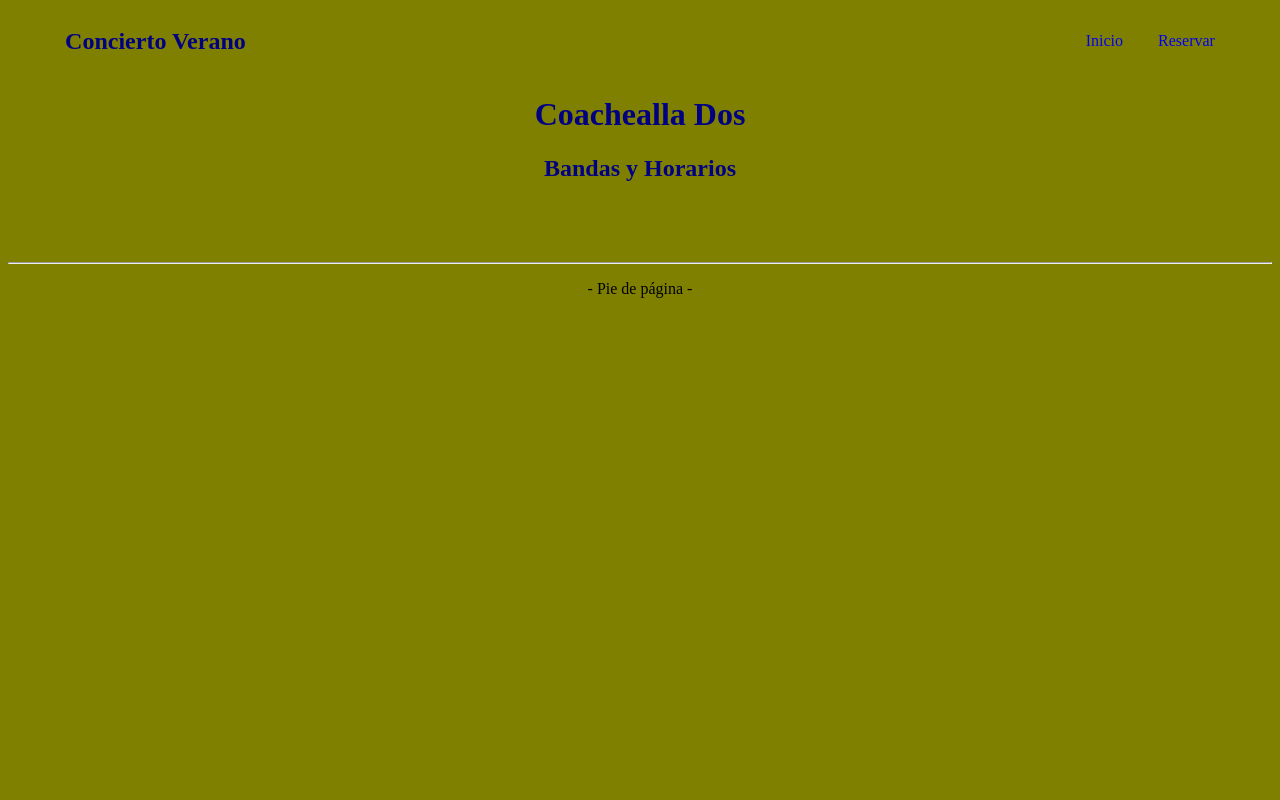
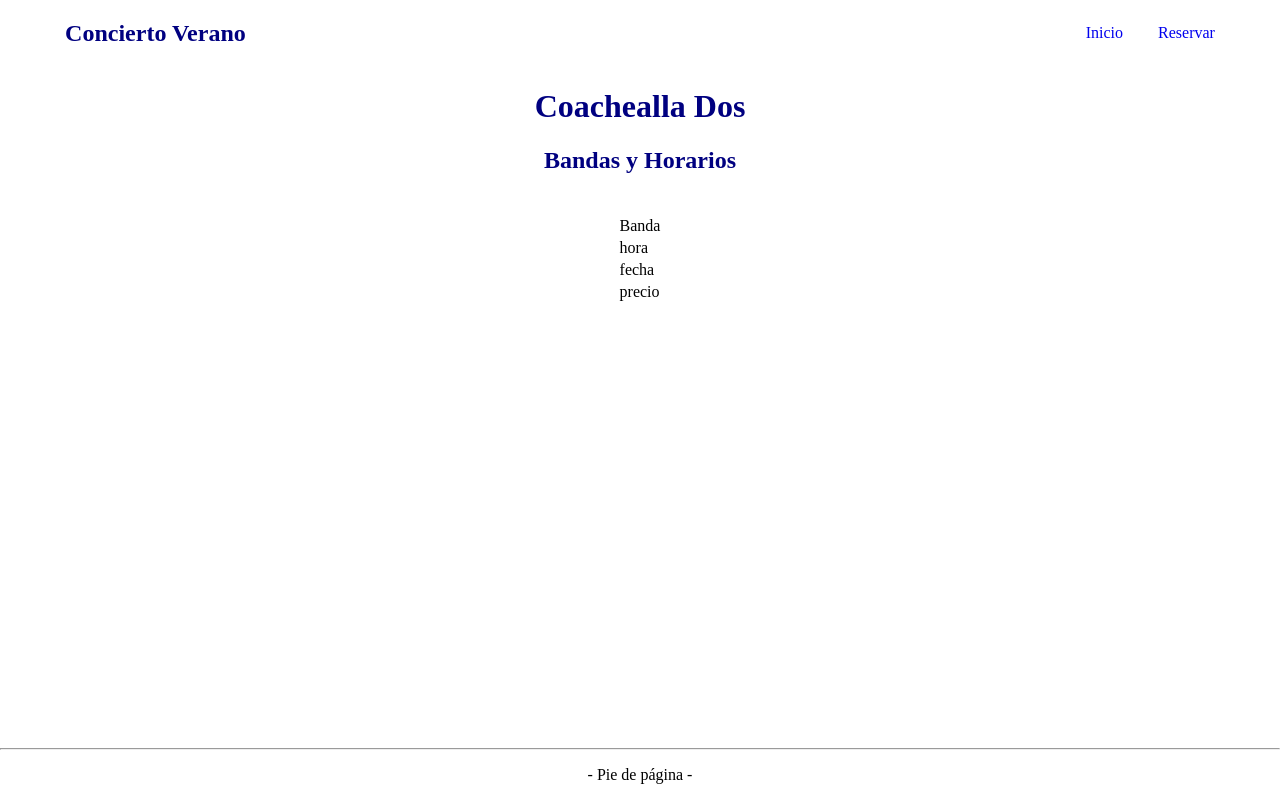
Before and after one commit to Kobakk/Concierto-PHP, a PHP site: page / in a window 1280 px wide. Run offline with PHP 8.4, Linux system fonts and the light colour scheme; data that the repository does not hold is empty.

Commit message:
Estilo y tabla realizada

```diff
--- a/app/plantillas/inicio.php
+++ b/app/plantillas/inicio.php
@@ -3,6 +3,20 @@
   <h2 class="anuncio">Bandas y Horarios</h2>
 
   <article class="box">
+    <table>
+      <tr>
+        <td>Banda</td>
+      </tr>
+      <tr>
+        <td>hora</td>
+      </tr>
+    <tr>
+      <td>fecha</td>
+    </tr>
+    <tr>
+      <td>precio</td>
+    </tr>
+    </table>
     <?php if(isset($todo)):?>
 
       <?php foreach($todo as $artista): ?>
--- a/web/css/style.css
+++ b/web/css/style.css
@@ -1,9 +1,6 @@
 header h1, header h2{
     color: navy;
     text-align: center;
-}
-html{
-    background: olive;
 }
 h1 span.h1cur{
     font-style: italic;
@@ -19,6 +16,15 @@ p.anuncio{
 }
 a{
     text-decoration: none;
+}
+body{
+    display: flex;
+    flex-direction: column;
+    min-height: 100vh;
+    margin: 0;
+}
+#contenido{
+    flex: 1;
 }
 
 .box{
```
